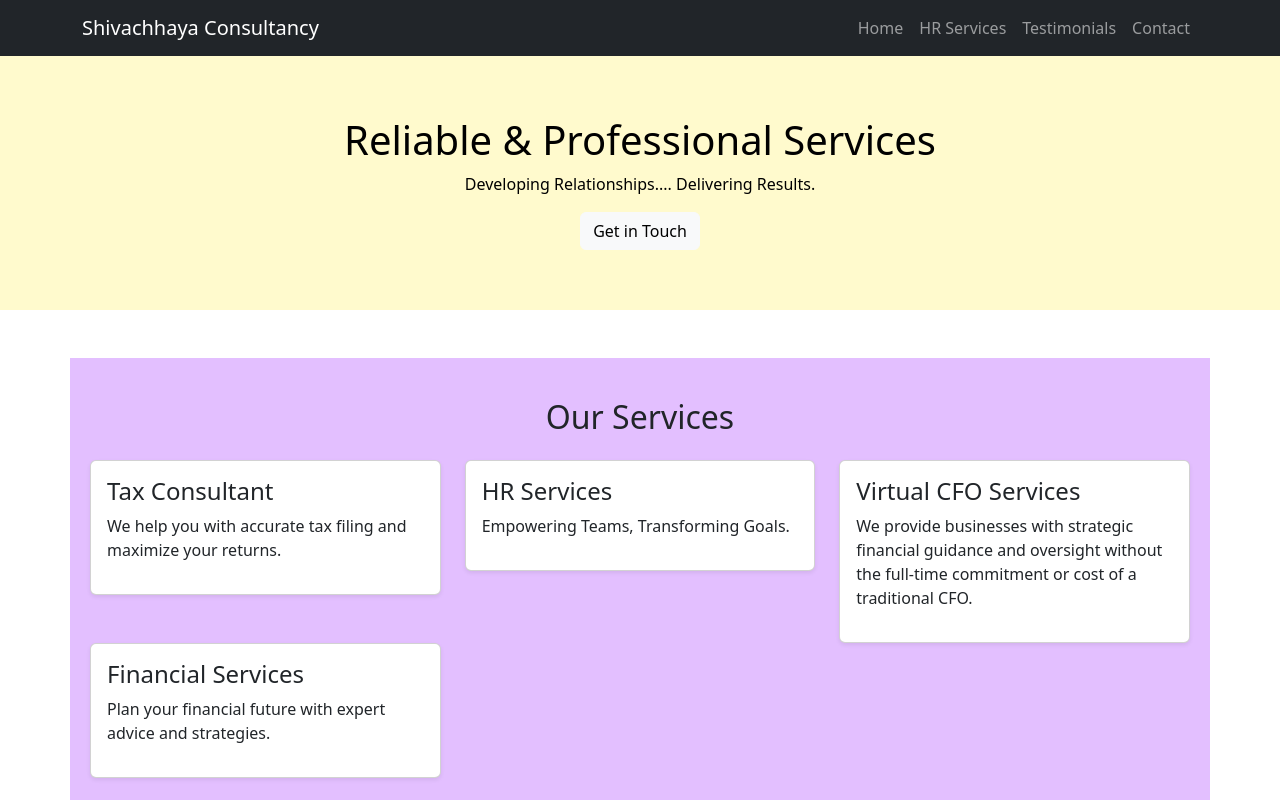
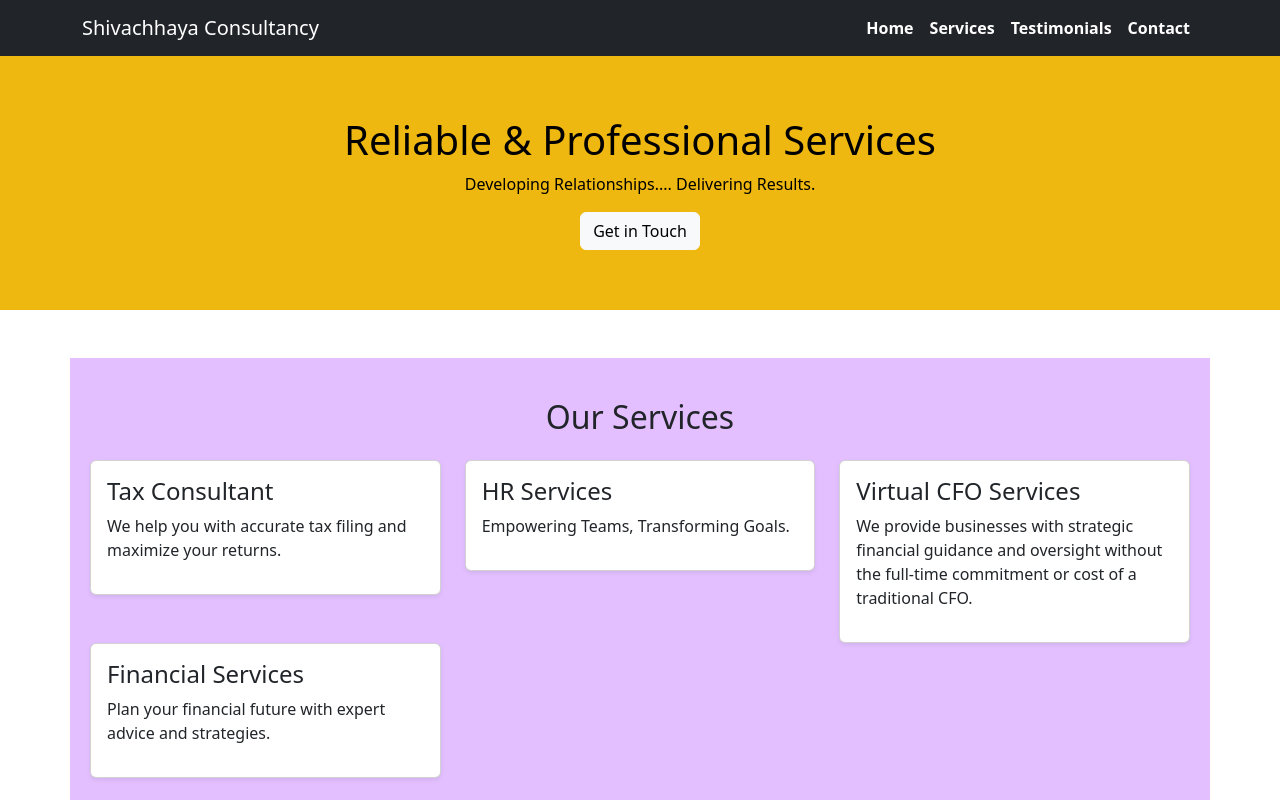
Before and after one commit to dhavalrawal/consultant_website, a plain HTML site: page index.html in a window 1280 px wide. Shown: the top 800 px of the page. Drawn offline with nearby package versions, Linux system fonts and the light colour scheme.

Commit message:
color change

```diff
--- a/index.html
+++ b/index.html
@@ -7,7 +7,7 @@
     <link rel="stylesheet" href="https://cdn.jsdelivr.net/npm/bootstrap@5.3.3/dist/css/bootstrap.min.css">
     <style>
         .hero {
-            background: #fffacd;
+            background: #efb810;
             color: black;
             text-align: center;
             padding: 60px 20px;
@@ -37,6 +37,16 @@
             padding: 20px;
             margin-top: 30px;
         }
+        .navbar-dark .navbar-nav .nav-link
+        {
+        color: #FFFFFF !important; /* Bright White */
+        font-weight: bold;
+        }
+
+        .navbar-dark .navbar-nav .nav-link:hover
+        {
+        color: #FFD700 !important; /* Gold on hover */
+        }
     </style>
 </head>
 <body>
@@ -51,7 +61,7 @@
             <div class="collapse navbar-collapse" id="navbarNav">
                 <ul class="navbar-nav ms-auto">
                     <li class="nav-item"><a class="nav-link" href="#">Home</a></li>
-                    <li class="nav-item"><a class="nav-link" href="#services">HR Services</a></li>
+                    <li class="nav-item"><a class="nav-link" href="#services">Services</a></li>
                     <li class="nav-item"><a class="nav-link" href="#testimonials">Testimonials</a></li>
                     <li class="nav-item"><a class="nav-link" href="#contact">Contact</a></li>
                 </ul>
```
